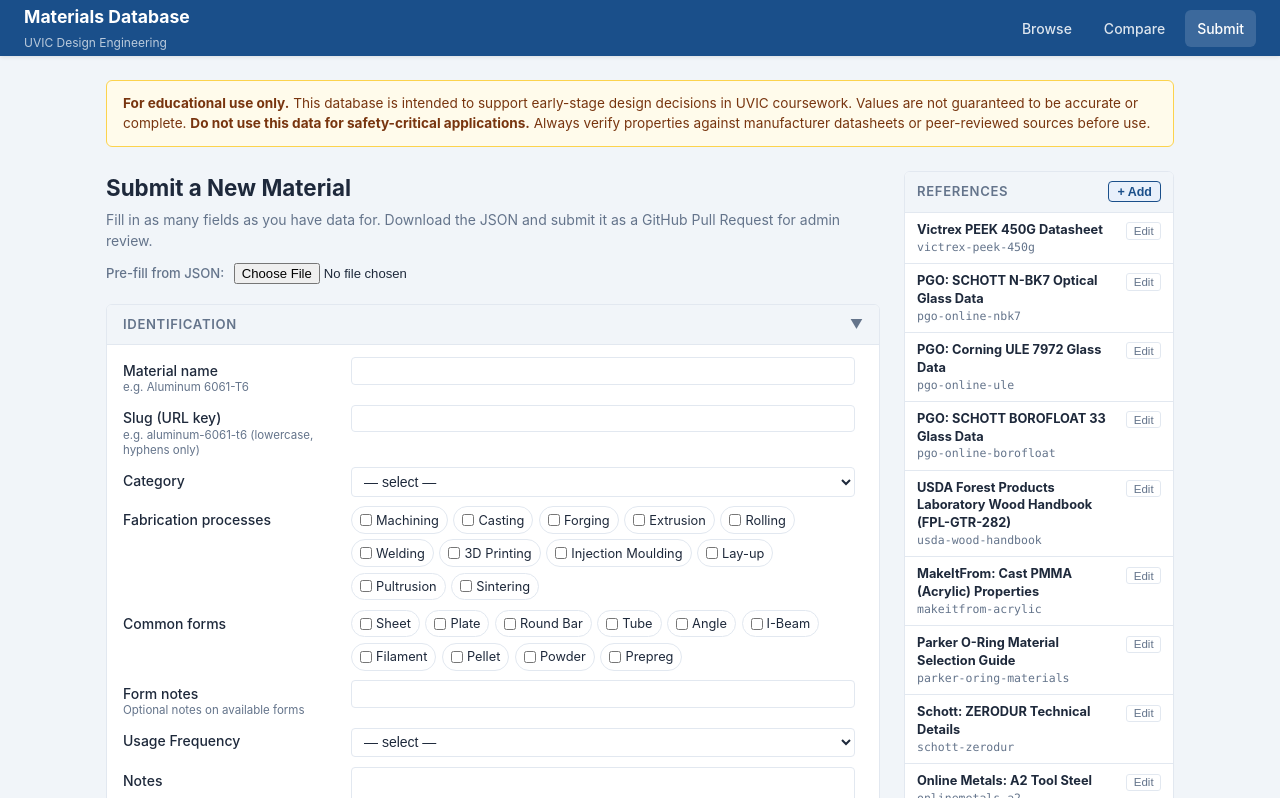
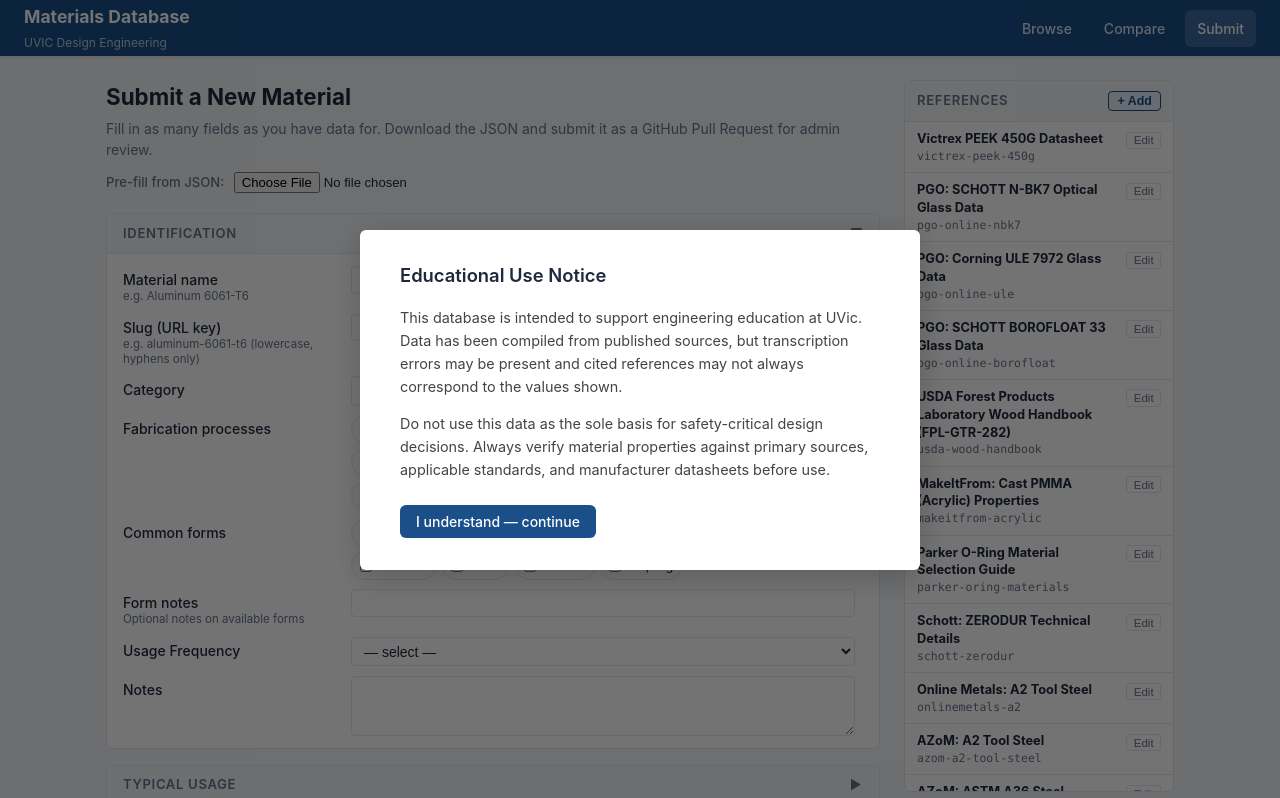
Before and after one commit to scroberts/Engineering-Materials-Database, a plain HTML site: page submit.html in a window 1280 px wide. Shown: the top 798 px of the page. Drawn offline with Linux system fonts and the light colour scheme.

Commit message:
Add one-time disclaimer modal + correct PEEK properties from Victrex TDS
- disclaimer.js: localStorage-gated overlay shown on first visit across all pages
- Removes old submit-page disclaimer (replaced by modal)
- PEEK: corrects E, yield, compressive strength, density, CTE, k, elongation,
  and hardness (Shore D 84.5) to match Victrex 450G TDS March 2026

Co-Authored-By: Claude Sonnet 4.6 <noreply@anthropic.com>

```diff
--- a/compare.html
+++ b/compare.html
@@ -30,6 +30,7 @@
     <!-- populated by compare.js -->
   </div>
 
+  <script type="module" src="js/core/disclaimer.js"></script>
   <script type="module" src="js/pages/compare.js"></script>
 </body>
 </html>
--- a/css/base.css
+++ b/css/base.css
@@ -152,3 +152,39 @@ h3 { font-size: 0.875rem; font-weight: 600; }
   border-radius: var(--radius);
   margin: var(--sp-4);
 }
+
+/* ── One-time disclaimer modal ────────────────────────────────────────── */
+
+#disclaimer-overlay {
+  position: fixed;
+  inset: 0;
+  background: rgba(0,0,0,0.55);
+  display: flex;
+  align-items: center;
+  justify-content: center;
+  z-index: 9999;
+}
+
+.disclaimer-modal {
+  background: #fff;
+  border-radius: var(--radius);
+  padding: 2rem 2.5rem;
+  max-width: 560px;
+  width: calc(100% - 2rem);
+  box-shadow: 0 8px 32px rgba(0,0,0,0.2);
+}
+
+.disclaimer-modal h2 {
+  margin: 0 0 1rem;
+  font-size: 1.15rem;
+  color: var(--color-text);
+}
+
+.disclaimer-modal p {
+  font-size: 0.9rem;
+  line-height: 1.6;
+  color: #444;
+  margin: 0 0 0.85rem;
+}
+
+.disclaimer-modal p:last-of-type { margin-bottom: 1.5rem; }
--- a/css/pages/submit.css
+++ b/css/pages/submit.css
@@ -4,17 +4,6 @@
   max-width: 1100px;
   margin: 0 auto;
   padding: 1.5rem 1rem 4rem;
-}
-
-.submit-disclaimer {
-  background: #fffbeb;
-  border: 1px solid #fcd34d;
-  border-radius: var(--radius);
-  padding: 0.75rem 1rem;
-  font-size: 0.85rem;
-  color: #78350f;
-  margin-bottom: 1.5rem;
-  line-height: 1.5;
 }
 
 .submit-columns {
--- /dev/null
+++ b/js/core/disclaimer.js
@@ -0,0 +1,27 @@
+const KEY = 'disclaimerAcknowledged';
+
+function show() {
+  if (localStorage.getItem(KEY)) return;
+
+  const overlay = document.createElement('div');
+  overlay.id = 'disclaimer-overlay';
+  overlay.innerHTML = `
+    <div class="disclaimer-modal" role="dialog" aria-modal="true" aria-labelledby="disclaimer-title">
+      <h2 id="disclaimer-title">Educational Use Notice</h2>
+      <p>This database is intended to support engineering education at UVic. Data has been
+      compiled from published sources, but transcription errors may be present and cited
+      references may not always correspond to the values shown.</p>
+      <p>Do not use this data as the sole basis for safety-critical design decisions. Always
+      verify material properties against primary sources, applicable standards, and
+      manufacturer datasheets before use.</p>
+      <button id="disclaimer-btn" class="btn btn-primary">I understand — continue</button>
+    </div>`;
+  document.body.appendChild(overlay);
+
+  document.getElementById('disclaimer-btn').addEventListener('click', () => {
+    localStorage.setItem(KEY, '1');
+    overlay.remove();
+  });
+}
+
+show();
--- a/submit.html
+++ b/submit.html
@@ -25,14 +25,6 @@
   </header>
 
   <div class="submit-layout">
-
-    <div class="submit-disclaimer">
-      <strong>For educational use only.</strong>
-      This database is intended to support early-stage design decisions in UVIC coursework.
-      Values are not guaranteed to be accurate or complete.
-      <strong>Do not use this data for safety-critical applications.</strong>
-      Always verify properties against manufacturer datasheets or peer-reviewed sources before use.
-    </div>
 
     <div class="submit-columns">
 
@@ -158,6 +150,7 @@
     </div>
   </div>
 
+  <script type="module" src="js/core/disclaimer.js"></script>
   <script type="module" src="js/pages/submit.js"></script>
 </body>
 </html>
```
Also changed, not shown: index.html (+1 -0 lines), material.html (+1 -0 lines), materials/plastics/peek.json (+12 -12 lines).
